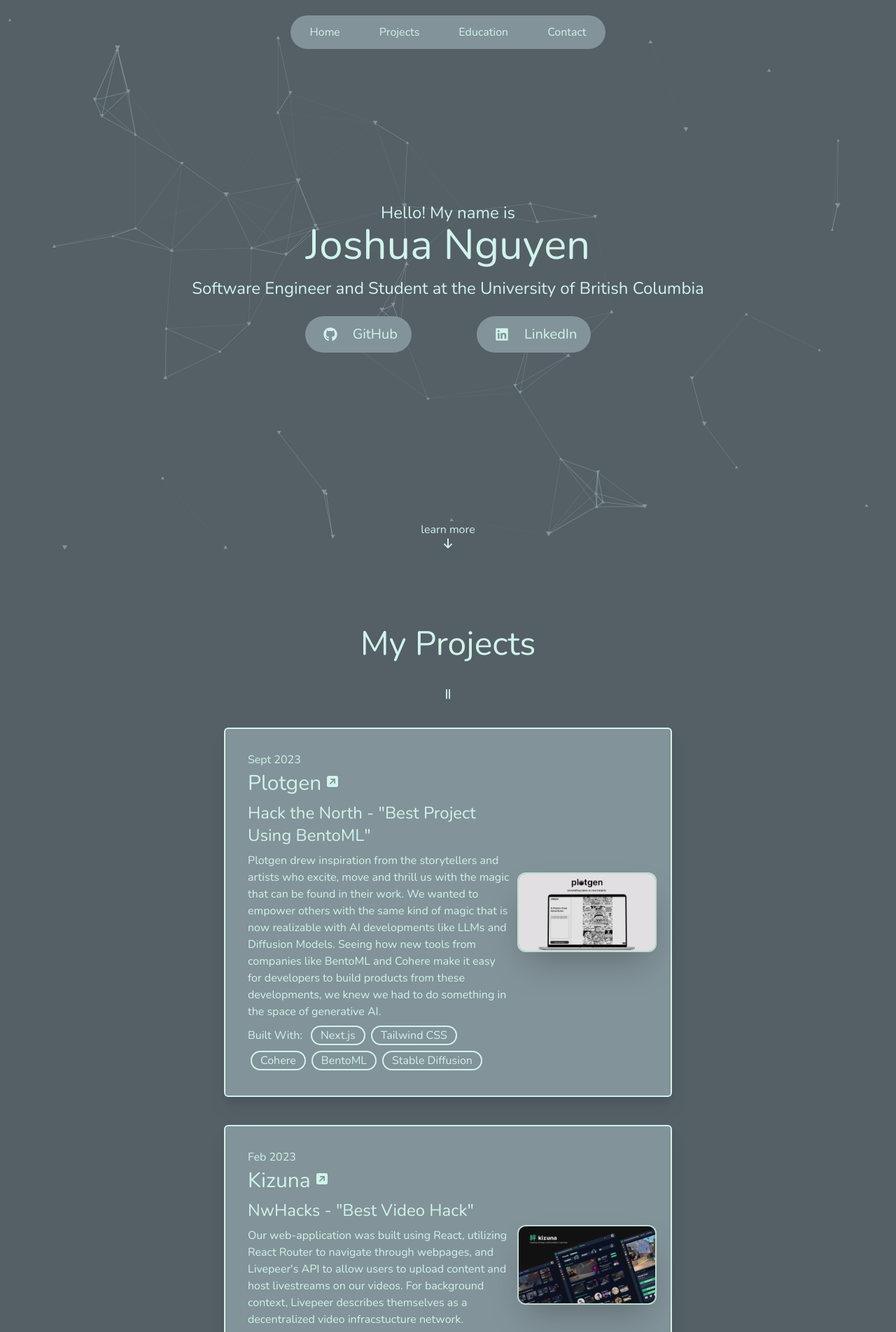
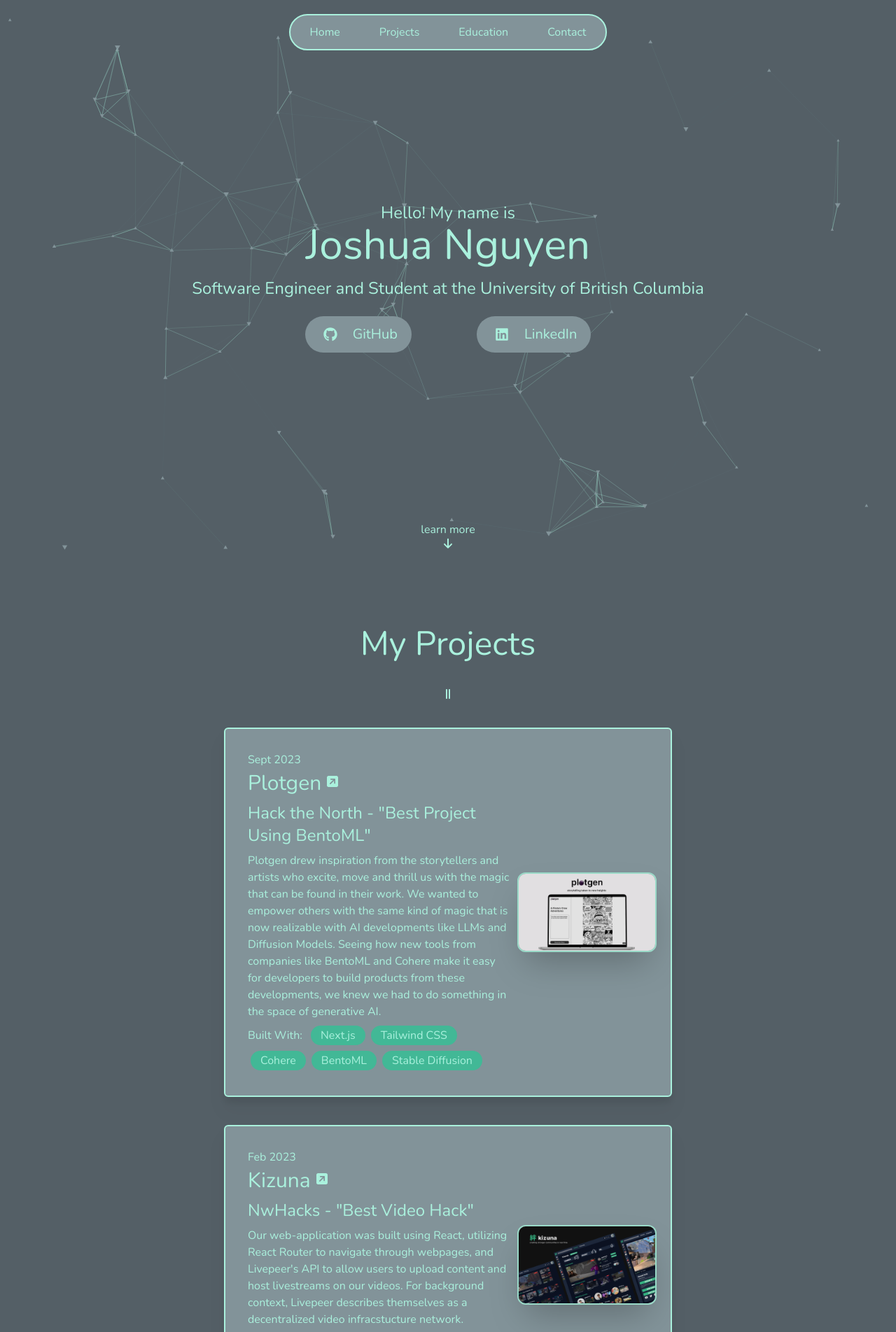
Before and after one commit to jn-han/jn-han.github.io, a Next.js app: page / in a window 1280 px wide. Shown: the top 1904 px of the page at 70% size. Built offline with nearby package versions, Linux system fonts and the light colour scheme.

Commit message:
implemented slightly different colours. Started working on the Contact me page and got a working form that sends to my email

```diff
--- a/jsconfig.json
+++ b/jsconfig.json
@@ -1,5 +1,6 @@
 {
   "compilerOptions": {
+    "jsx": "react",
     "paths": {
       "@/*": ["./src/*"]
     }
--- a/package.json
+++ b/package.json
@@ -23,5 +23,9 @@
     "react-particles": "^2.12.2",
     "tailwindcss": "3.3.3",
     "tsparticles": "^2.12.0"
+  },
+  "devDependencies": {
+    "@types/node": "20.8.3",
+    "@types/react": "18.2.25"
   }
 }
--- a/src/app/components/ContactPage.js
+++ b/src/app/components/ContactPage.js
@@ -1,13 +1,60 @@
 import React from "react";
 
 const ContactPage = () => {
+  async function handleSubmit(event) {
+    event.preventDefault();
+    const formData = new FormData(event.target);
+
+    formData.append("access_key", process.env.NEXT_PUBLIC_API_KEY);
+
+    const object = Object.fromEntries(formData);
+    const json = JSON.stringify(object);
+
+    const response = await fetch("https://api.web3forms.com/submit", {
+      method: "POST",
+      headers: {
+        "Content-Type": "application/json",
+        Accept: "application/json",
+      },
+      body: json,
+    });
+    const result = await response.json();
+    if (result.success) {
+      console.log(result);
+    }
+  }
   return (
     <section
       id="contact"
       className="flex min-h-screen w-full flex-col items-center justify-between"
     >
       <div className="mt-24 flex flex-col justify-center items-center">
-        Currently Under Construction
+        <h2 className="text-5xl text-green">Contact me</h2>
+        <p>
+          Whether you want to say hi, ask me questions about my life, or have
+          any upcoming opportunities, I would love to talk!
+        </p>
+        <form className="mt-20 flex flex-col" onSubmit={handleSubmit}>
+          <div className="flex flex-row">
+            Name:
+            <input
+              className=" block w-full p-1 border border-gray-300 rounded-lg focus:ring-green focus:border-green"
+              type="text"
+              name="name"
+            />
+          </div>
+          <div className="flex flex-row">
+            Email:
+            <input
+              className=" block w-full p-1 border border-gray-300 rounded-lg"
+              type="email"
+              name="email"
+            />
+          </div>
+          Your Message:
+          <textarea rows="4" name="message"></textarea>
+          <button type="submit">Submit Form</button>
+        </form>
       </div>
     </section>
   );
--- a/src/app/components/ProjectCard.js
+++ b/src/app/components/ProjectCard.js
@@ -14,7 +14,7 @@
         <h2 className="text-3xl flex flex-wrap py-1">
           {info.name}
           <FontAwesomeIcon
-            className="w-4 mx-2 group-hover:-translate-y-0.5 transition duration-200 ease-in-out"
+            className="w-4 mx-2 group-hover:-translate-y-1 transition duration-200 ease-in-out"
             icon={faSquareArrowUpRight}
           />
         </h2>
@@ -23,12 +23,12 @@
         </h3>
         <p className=" py-1">{info.description}</p>
         <div className="flex flex-wrap w-full items-center">
-          <p className="pr-2">Built With: </p>
+          <p className="pr-2 text-green">Built With: </p>
 
           {info.builtWith.map((item, key) => {
             return (
               <p
-                className="px-3 m-1 border-2 border-green rounded-full"
+                className="px-3 m-1 border-2 bg-darkTeal border-darkTeal text-green rounded-full"
                 key={key}
               >
                 {item}
@@ -44,7 +44,7 @@
             h-54"
         >
           <Image
-            className="h-full object-top object-cover"
+            className="h-full object-top object-cover group-hover:scale-105 transition duration-50 ease-in-out"
             src={info.src}
             width={1000}
             height={1000}
--- a/src/app/components/ProjectPage.js
+++ b/src/app/components/ProjectPage.js
@@ -14,8 +14,8 @@
         <h2 className="text-green text-5xl">My Projects</h2>
         <FontAwesomeIcon className="w-4 pt-10 " icon={faGripLinesVertical} />
 
-        {PROJECTS.map((item, key) => (
-          <ProjectCard info={item} key={key.name} />
+        {PROJECTS.map((item) => (
+          <ProjectCard info={item} key={item.name} />
         ))}
       </div>
     </section>
--- a/src/app/components/Taskbar.js
+++ b/src/app/components/Taskbar.js
@@ -1,22 +1,53 @@
-import Link from 'next/link'
-import React from 'react'
+"use client";
+import Link from "next/link";
+import { usePathname } from "next/navigation";
+import React from "react";
 
 const Taskbar = () => {
+  const pathname = usePathname();
+  console.log(pathname);
+
+  const navLink = [
+    {
+      name: "Home",
+      link: "#home",
+    },
+    {
+      name: "Projects",
+      link: "#projects",
+    },
+    {
+      name: "Education",
+      link: "#education",
+    },
+    {
+      name: "Contact",
+      link: "/contact",
+    },
+  ];
+
   return (
-    <div className='fixed w-full top-5 z-10'>
-      <div className='flex w-full justify-center'>
-        <div className='flex flex-row text-center justify-evenly fixed bg-foreground w-auto py-2 rounded-full text-green border-2 border-background'>
-            <a className='bg-accent px-4 mx-3 py-1 rounded-full hover:bg-green hover:text-accent transition duration-500 ease-in-out' href="#home">Home</a>
-            <a className='bg-accent px-4 mx-3 py-1 rounded-full hover:bg-green hover:text-accent transition duration-500 ease-in-out' href="#projects">Projects</a>
-            <a className='bg-accent px-4 mx-3 py-1 rounded-full hover:bg-green hover:text-accent transition duration-500 ease-in-out' href="#education">Education</a>
-            <a className='bg-accent px-4 mx-3 py-1 rounded-full hover:bg-green hover:text-accent transition duration-500 ease-in-out' href="#contact">Contact</a>
+    <div className="fixed w-full top-5 z-10 scroll-smooth">
+      <div className="flex w-full justify-center">
+        <div className="flex flex-row text-center justify-evenly fixed bg-foreground w-auto py-2 rounded-full text-green border-2 border-green">
+          {navLink.map((item) => {
+            const isActive = pathname.startsWith(item.link);
+            return (
+              <Link
+                className={` ${
+                  isActive ? "bg-white" : "bg-red"
+                } px-4 mx-3 py-1 rounded-full hover:bg-green hover:text-accent transition duration-500 ease-in-out`}
+                key={item.name}
+                href={item.link}
+              >
+                {item.name}
+              </Link>
+            );
+          })}
         </div>
       </div>
+    </div>
+  );
+};
 
-    </div>
-
-
-  )
-}
-
-export default Taskbar
+export default Taskbar;
--- a/src/app/config/particles-config.js
+++ b/src/app/config/particles-config.js
@@ -1,7 +1,7 @@
 const particlesConfig = {
   fullScreen: {
     enable: false,
-        zIndex: -1
+    zIndex: -1,
   },
   background: {
     color: {
@@ -33,13 +33,13 @@
   },
   particles: {
     color: {
-            value: "#D0F4EA",
+      value: "#AAF1DD",
     },
     links: {
-            color: "#D0F4EA",
+      color: "#AAF1DD",
       distance: 150,
       enable: true,
-            opacity: 0.2,
+      opacity: 0.3,
       width: 1,
     },
     move: {
@@ -87,6 +87,6 @@
     },
   },
   detectRetina: true,
-}
+};
 
-export default particlesConfig
+export default particlesConfig;
--- a/src/app/config/projects-config.js
+++ b/src/app/config/projects-config.js
@@ -3,48 +3,41 @@
     name: "Plotgen",
     date: "Sept 2023",
     place: "Hack the North",
-        description: "Plotgen drew inspiration from the storytellers and artists who excite, move and thrill us with the magic that can be found in their work. We wanted to empower others with the same kind of magic that is now realizable with AI developments like LLMs and Diffusion Models. Seeing how new tools from companies like BentoML and Cohere make it easy for developers to build products from these developments, we knew we had to do something in the space of generative AI.",
+    description:
+      "Plotgen drew inspiration from the storytellers and artists who excite, move and thrill us with the magic that can be found in their work. We wanted to empower others with the same kind of magic that is now realizable with AI developments like LLMs and Diffusion Models. Seeing how new tools from companies like BentoML and Cohere make it easy for developers to build products from these developments, we knew we had to do something in the space of generative AI.",
     award: '"Best Project Using BentoML"',
     builtWith: [
       "Next.js",
       "Tailwind CSS",
       "Cohere",
       "BentoML",
-          "Stable Diffusion"
+      "Stable Diffusion",
     ],
     src: "/plotgen.png",
-        link: "https://devpost.com/software/plotgen"
+    link: "https://devpost.com/software/plotgen",
   },
   {
     name: "Kizuna",
     date: "Feb 2023",
     place: "NwHacks",
-        description: "Our web-application was built using React, utilizing React Router to navigate through webpages, and Livepeer's API to allow users to upload content and host livestreams on our videos. For background context, Livepeer describes themselves as a decentralized video infracstucture network.",
+    description:
+      "Our web-application was built using React, utilizing React Router to navigate through webpages, and Livepeer's API to allow users to upload content and host livestreams on our videos. For background context, Livepeer describes themselves as a decentralized video infracstucture network.",
     award: '"Best Video Hack"',
-        builtWith: [
-          "React.JS",
-          "CSS",
-          "Livepeer",
-          "Lens Protocol",
-        ],
+    builtWith: ["React.JS", "CSS", "Livepeer", "Lens Protocol"],
     src: "/kizuna.png",
-        link: "https://devpost.com/software/kizuna-gevr8p"
+    link: "https://devpost.com/software/kizuna-gevr8p",
   },
   {
     name: "Inteflow",
     date: "Aug 2023",
     place: "Ignition Hacks",
-        description: "inteflow is an iOS mobile app designed to streamline your math problem-solving experience. It's your personal problem-solving companion that scans both formula and text-based math problems. Once scanned, inteflow breaks down these problems, offering detailed explanations that guide you to the solution through a chatbot. It also offers a wide range of supplementary resources, curated practice problems and textbooks to aid in reinforcing your understanding.",
-        award: '"Best Overall Hack"',
-        builtWith: [
-          "Swift",
-          "SwiftUI",
-          "Xcode",
-          "Open AI",
-        ],
+    description:
+      "inteflow is an iOS mobile app designed to streamline your math problem-solving experience. It's your personal problem-solving companion that scans both formula and text-based math problems. Once scanned, inteflow breaks down these problems, offering detailed explanations that guide you to the solution through a chatbot. It also offers a wide range of supplementary resources, curated practice problems and textbooks to aid in reinforcing your understanding.",
+    award: "Finalist",
+    builtWith: ["Swift", "SwiftUI", "Xcode", "Open AI"],
     src: "/inteflow.png",
-        link: "https://devpost.com/software/inteflow"
-    }
-]
+    link: "https://devpost.com/software/inteflow",
+  },
+];
 
 export default PROJECTS;
--- a/src/app/page.js
+++ b/src/app/page.js
@@ -1,10 +1,15 @@
+"use client";
 import Taskbar from "./components/Taskbar";
 import HomePage from "./components/HomePage";
 import ProjectPage from "./components/ProjectPage";
 import EducationPage from "./components/EducationPage";
 import ContactPage from "./components/ContactPage";
+import { usePathname } from "next/navigation";
 
 export default function Home() {
+  const pathname = usePathname();
+
+  console.log(pathname);
   return (
     <main className="bg-background overflow-hidden">
       <Taskbar></Taskbar>
--- a/tailwind.config.js
+++ b/tailwind.config.js
@@ -1,28 +1,29 @@
 /** @type {import('tailwindcss').Config} */
 module.exports = {
   content: [
-    './src/pages/**/*.{js,ts,jsx,tsx,mdx}',
-    './src/components/**/*.{js,ts,jsx,tsx,mdx}',
-    './src/app/**/*.{js,ts,jsx,tsx,mdx}',
+    "./src/pages/**/*.{js,ts,jsx,tsx,mdx}",
+    "./src/components/**/*.{js,ts,jsx,tsx,mdx}",
+    "./src/app/**/*.{js,ts,jsx,tsx,mdx}",
   ],
   theme: {
     extend: {
       backgroundImage: {
-        'gradient-radial': 'radial-gradient(var(--tw-gradient-stops))',
-        'gradient-conic':
-          'conic-gradient(from 180deg at 50% 50%, var(--tw-gradient-stops))',
+        "gradient-radial": "radial-gradient(var(--tw-gradient-stops))",
+        "gradient-conic":
+          "conic-gradient(from 180deg at 50% 50%, var(--tw-gradient-stops))",
       },
       fontFamily: {
-        sans: ['var(--font-nunito)']
+        sans: ["var(--font-nunito)"],
       },
       colors: {
-        "background": "#545F66",
-        "foreground": "#829399",
-        "accent": "#829399",
-        "blue": "#8EC9ED",
-        "green": "#D0F4EA"
-      }
+        background: "#545F66",
+        foreground: "#829399",
+        accent: "#829399",
+        blue: "#8EC9ED",
+        green: "#AAF1DD",
+        darkTeal: "#42B896",
+      },
     },
   },
   plugins: [],
-}
+};
```
Also changed, not shown: 2 other files (tests, documents, lock files or other folders). Lines whose indentation alone changed are shown as unchanged.
